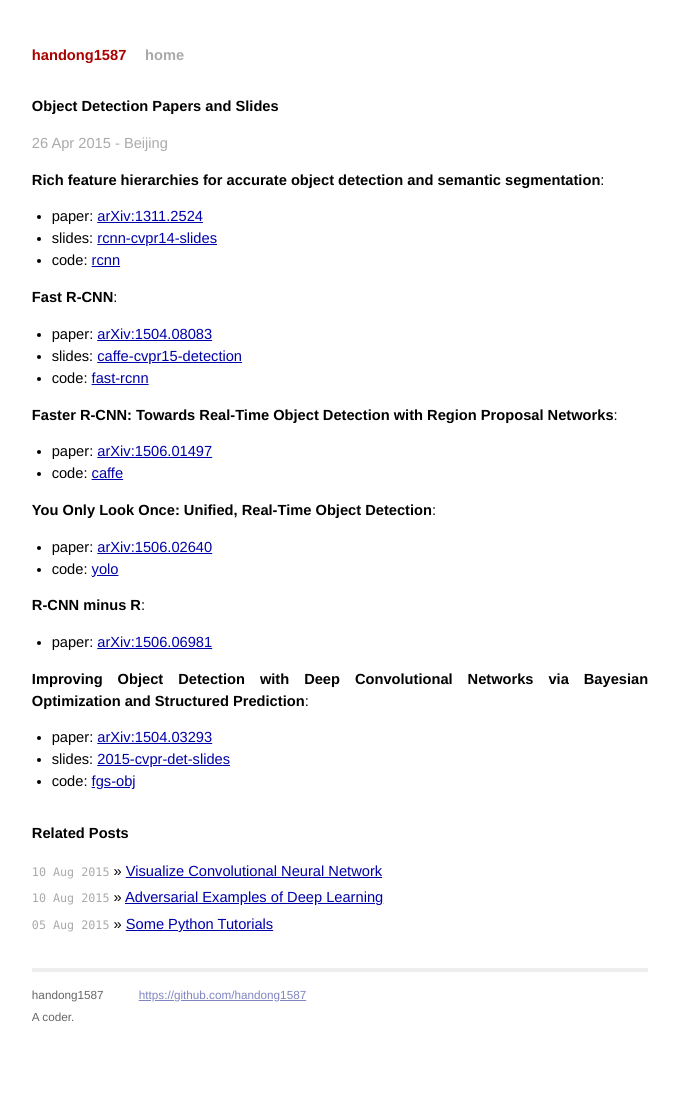
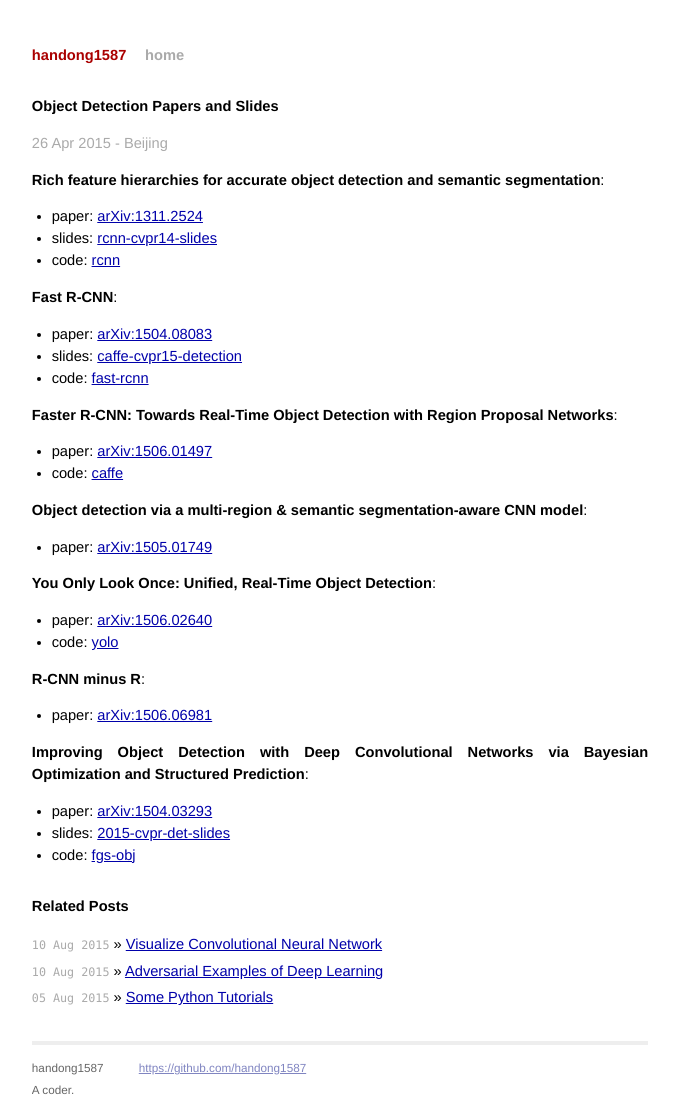
Before and after one commit to handong1587/handong1587.github.io, a Jekyll site: the page built from _posts/2015-08-26-object-detection-papers-and-slides.md, in a window 1280 px wide. Shown: the whole page, without its empty margins (300-979 px from the left). Built offline with Jekyll 4.4.1, drawn with Linux system fonts in a browser that asks for light colours; Markdown is read by kramdown in place of the engine named in the settings; before the commit the page ends 1039 px from its top, so only the background shows below that.

Commit message:
update md file

```diff
--- a/_posts/2015-08-26-object-detection-papers-and-slides.md
+++ b/_posts/2015-08-26-object-detection-papers-and-slides.md
@@ -25,6 +25,10 @@ title: Object Detection Papers and Slides
 - paper: [arXiv:1506.01497](http://arxiv.org/abs/1506.01497)
 - code: [caffe](https://github.com/ShaoqingRen/caffe)
 
+**Object detection via a multi-region & semantic segmentation-aware CNN model**:
+
+- paper: [arXiv:1505.01749](http://arxiv.org/abs/1505.01749)
+
 **You Only Look Once: Unified, Real-Time Object Detection**:
 
 - paper: [arXiv:1506.02640](http://arxiv.org/abs/1506.02640)
```
